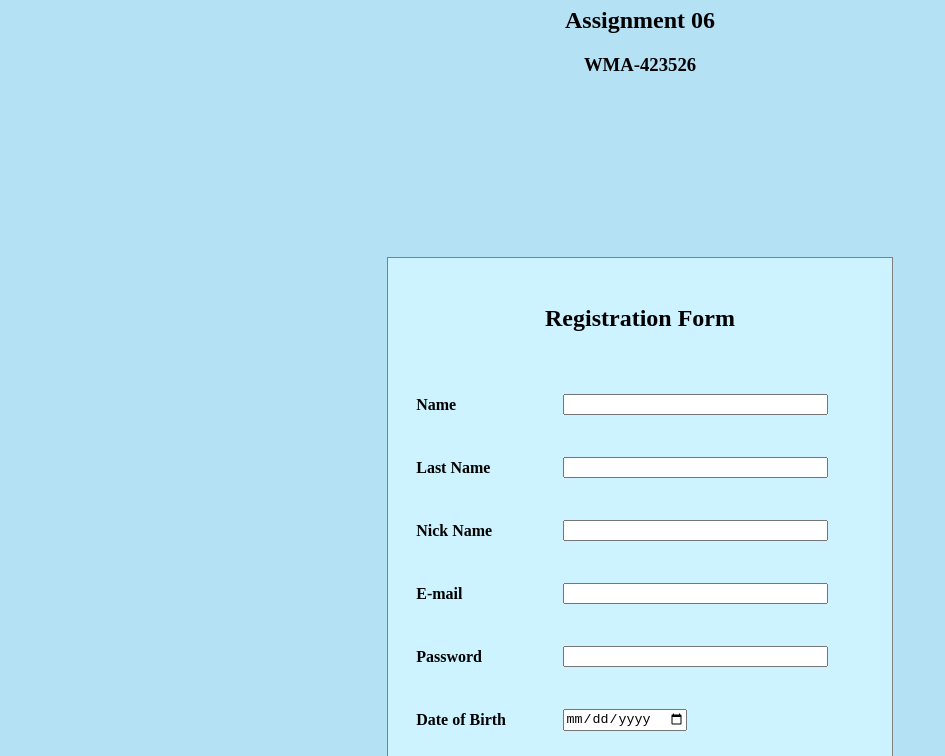
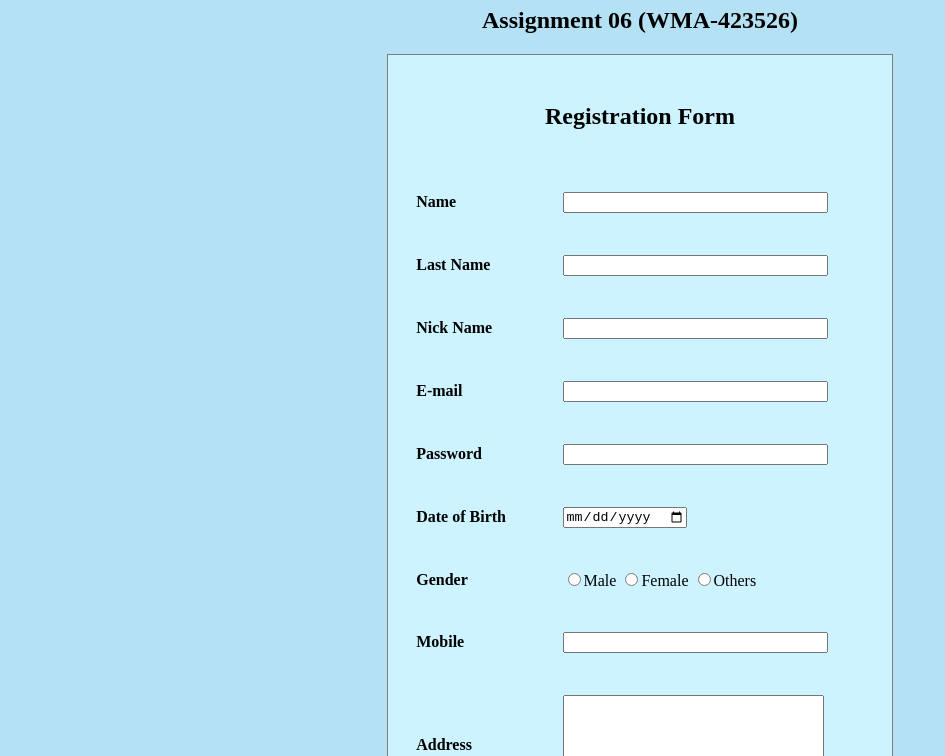
Before and after one commit to Sheikh-Azeem/6.Assignment-Forms, a plain HTML site: page form2.html in a window 1280 px wide. Shown: the part 105-861 px from the top of the page, without its empty margins (0-945 px from the left). Drawn offline with Linux system fonts and the light colour scheme.

Commit message:
Update form2.html

```diff
--- a/form2.html
+++ b/form2.html
@@ -15,8 +15,7 @@
     </table>
     <center>
         <h1>Muhammad Azeem</h1>
-        <h2>Assignment 06</h2>
-        <h3>WMA-423526</h3>
+        <h2>Assignment 06 (WMA-423526)</h2>
         <form action="">
             <table style="width: 40%;" border="0" frame="box" rule="none" cellpadding="14" cellspacing="14" bgcolor="#ccf3ff">
                 <tr>
@@ -26,32 +25,32 @@
                     <td><label for=""><b>Name</b></label></td>
                     <td><input type="text" size="30%"></td>
                 </tr>
-                <br />
+
                 <tr>
                     <td><label for=""><b>Last Name</b></label></td>
                     <td><input type="text" size="30%"></td>
                 </tr>
-                <br />
+
                 <tr>
                     <td><label for=""><b>Nick Name</b></label></td>
                     <td><input type="text" size="30%"></td>
                 </tr>
-                <br />
+
                 <tr>
                     <td><label for=""><b>E-mail</b></label></td>
                     <td><input type="email" size="30%"></td>
                 </tr>
-                <br />
+
                 <tr>
                     <td><label for=""><b>Password</b></label></td>
                     <td><input type="password" size="30%"></td>
                 </tr>
-                <br />
+
                 <tr>
                     <td><label for=""><b>Date of Birth</b></label></td>
                     <td><input type="date" size="30%"></td>
                 </tr>
-                <br />
+
                 <tr>
                     <td><label for=""><b>Gender</b></label></td>
                     <td>
@@ -60,17 +59,17 @@
                     <input type="radio" name="Gender" value="others">Others
                     </td>
                 </tr>
-                <br />
+
                 <tr>
                     <td><label for=""><b>Mobile</b></label></td>
                     <td><input type="tel" size="30%"></td>
                 </tr>
-                <br />
+
                 <tr>
                     <td><label for=""><b>Address</b></label></td>
                     <td><textarea name="" id="" rows="6" cols="30"></textarea></td>
                 </tr>
-                <br />
+
                 <tr>
                     <td colspan="2" align="center">
                         <button type="submit">Submit</button>
@@ -81,7 +80,5 @@
             </table>
         </form>
     </center>
-    <br />
-    <br />
 </body>
 </html>
```
